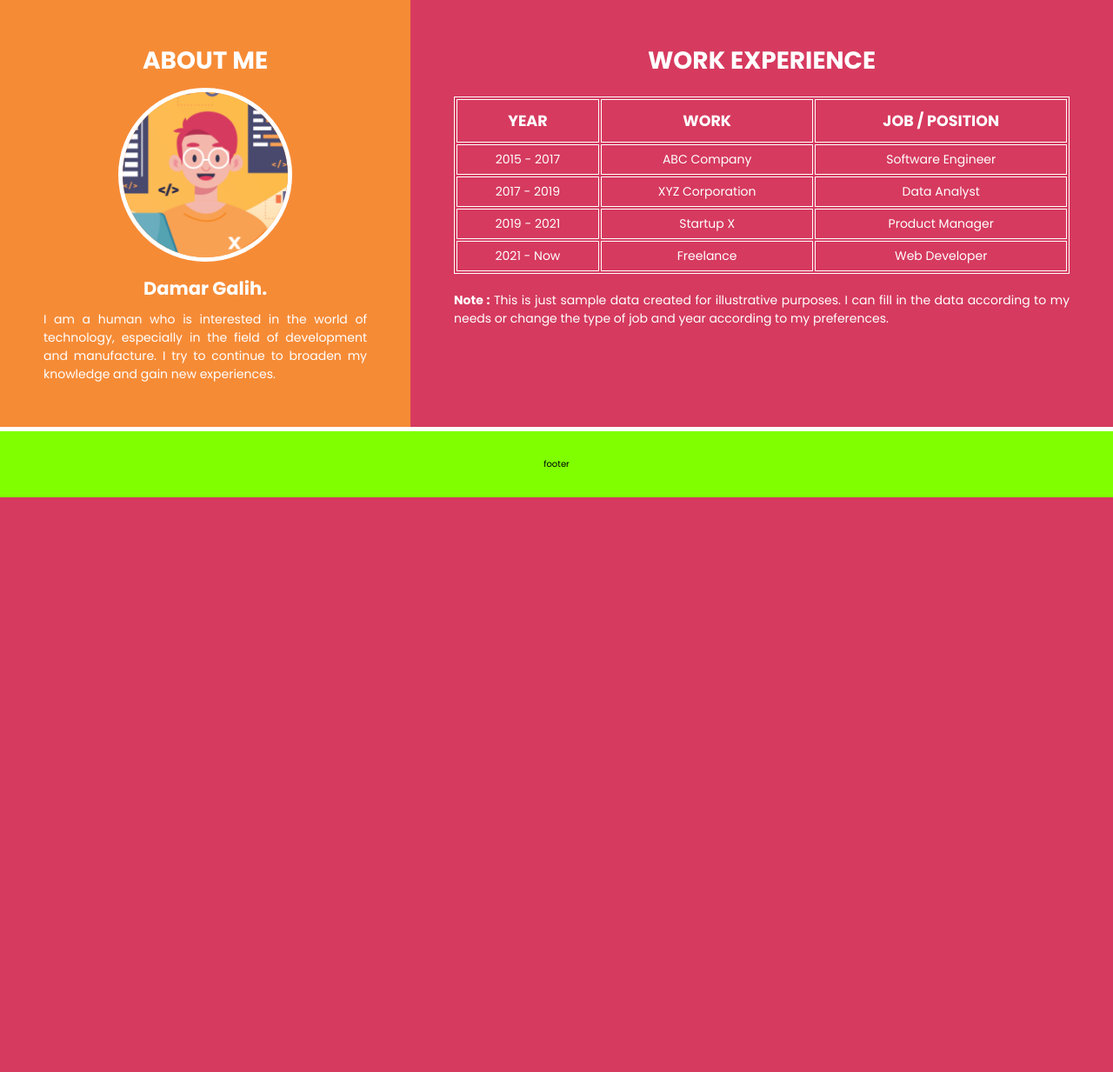
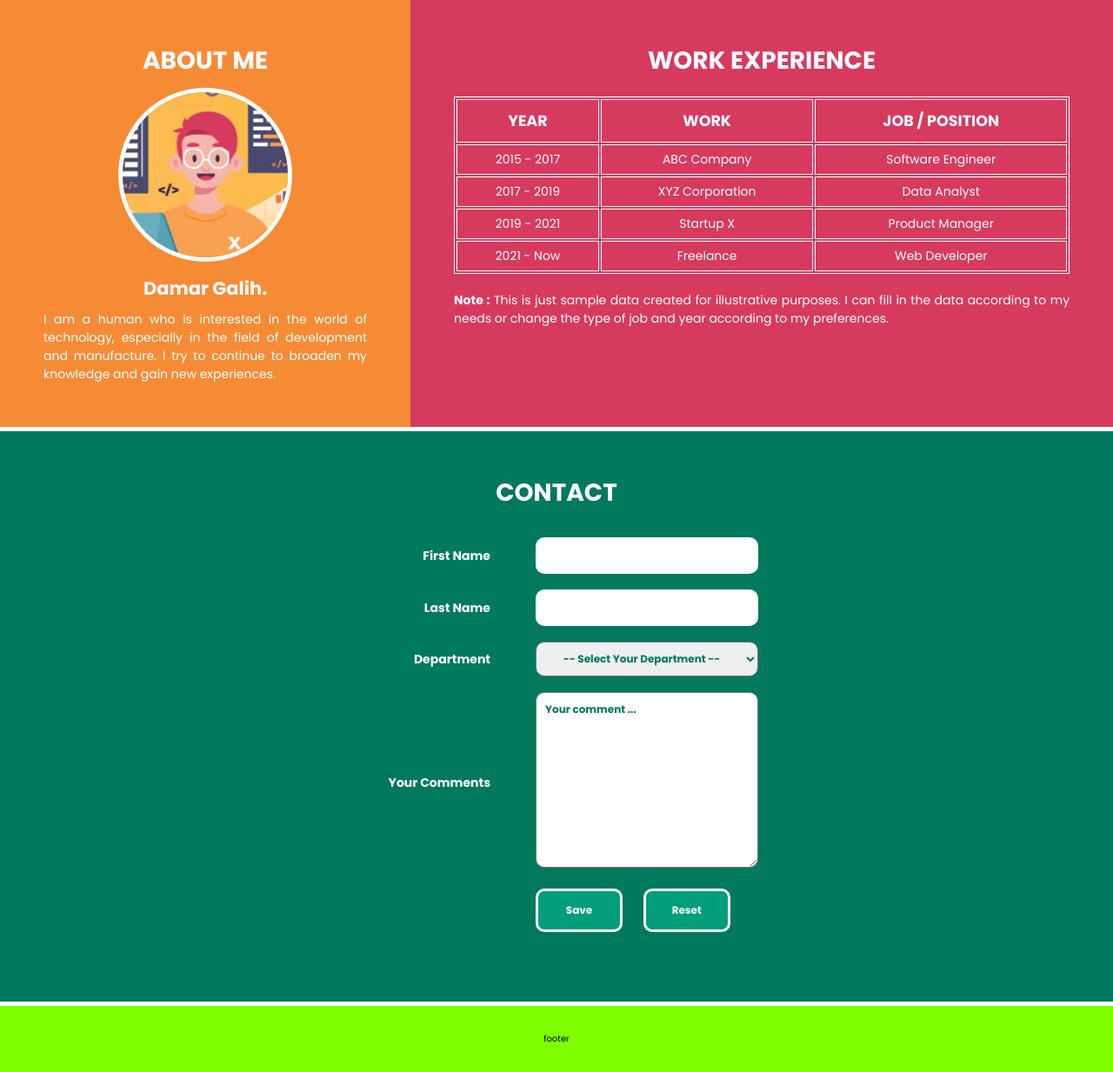
Before and after one commit to damar-glh/programming-website, a PHP site: page /Challenge_1.html in a window 1280 px wide. Shown: the part 687-1920 px from the top of the page at 87% size. Before the commit the page ends 1259 px from the top, so only its background shows below. Run offline with PHP 8.4, Linux system fonts and the light colour scheme; some web fonts are replaced.

Commit message:
feat: add contact for challenge

```diff
--- a/Week_3/challenge/Challenge_1.css
+++ b/Week_3/challenge/Challenge_1.css
@@ -33,6 +33,10 @@ header {
     display: flex;
     border-bottom: 5px solid white;
     color: white;
+}
+
+.sidebar {
+    flex: 1;
 }
 
 nav {
@@ -107,7 +111,7 @@ main h1 {
     margin-bottom: 20px;
 }
 
-table, th, td {
+.works-table, .works-table th, .works-table td {
     border: 1px solid white;
 }
 
@@ -137,12 +141,98 @@ p strong {
     font-size: 14px;
 }
 
+.contact {
+    padding: 50px;
+    background-color: #00795D;
+    color: white;
+    border-bottom: 5px solid white;
+}
+
+.contact h1 {
+    font-size: 28px;
+    font-weight: bold;
+    margin-bottom: 20px;
+}
+
+.contact form p {
+    font-size: 14px;
+}
+
+.contact-table, .contact-table td {
+    /* border: 1px solid; */
+    padding-right: 50px;
+}
+
+.contact-table tr td:first-child {
+    text-align: right;
+    width: 50%;
+    font-weight: bold;
+}
+
+.contact-table tr td:nth-child(2){
+    text-align: left;
+}
+
+.contact-table input {
+    width: 50%;
+    padding: 9px 20px;
+    margin: 8px 0;
+    box-sizing: border-box;
+    border: 3px solid white;
+    border-radius: 10px;
+    font-size: 12px;
+    font-weight: bold;
+    color: #00795D;
+}
+
+.contact-table input:focus {
+    font-weight: bold;
+    font-size: 12px;
+    color: #00795D;
+}
+
+select {
+    width: 50%;
+    height: 40px;
+    border-radius: 10px;
+    margin: 8px 0;
+    font-size: 12px;
+    font-weight: bold;
+    color: #00795D;
+}
+
+select option {
+    font-size: 12px;
+    font-weight: bold;
+}
+
+textarea {
+    width: 50%;
+    border-radius: 10px;
+    margin: 8px 0;
+    padding: 10px;
+    font-size: 12px;
+    font-weight: bold;
+    text-align: justify;
+    color: #00795D;
+}
+
+textarea::placeholder {
+    color: #00795D;
+}
+
+input[type="submit"], input[type="reset"] {
+    height: 50px;
+    width: 100px;
+    cursor: pointer;
+    color: white;
+    background-color: #009E7B;
+    border: 3px solid white;
+    border-radius: 10px;
+    margin-right: 20px;
+}
 
 footer {
     background-color: chartreuse;
     padding: 30px;
 }
-
-.sidebar {
-    flex: 1;
-}
--- a/Week_3/challenge/Challenge_1.html
+++ b/Week_3/challenge/Challenge_1.html
@@ -32,7 +32,7 @@
             </div>
             <main id="works">
                 <h1>WORK EXPERIENCE</h1>
-                <table aria-describedby="WORK EXPERIENCE">
+                <table aria-describedby="WORK EXPERIENCE" class="works-table">
                     <tr>
                         <th>YEAR</th>
                         <th>WORK</th>
@@ -62,6 +62,45 @@
                 <p><strong>Note :</strong> This is just sample data created for illustrative purposes. I can fill in the data according to my needs or change the type of job and year according to my preferences.</p>
             </main>
         </div>
+        <div class="contact">
+            <h1>CONTACT</h1>
+            <form action="" method="">
+                <table aria-describedby="contact" class="contact-table">
+                    <tr>
+                        <td>First Name</td>
+                        <td><input type="text" name="first_name" /></td>
+                    </tr>
+                    <tr>
+                        <td>Last Name</td>
+                        <td><input type="text" name="last_name" /></td>
+                    </tr>
+                    <tr>
+                        <td>Department</td>
+                        <td>
+                            <select name="department" id="">
+                                <option>-- Select Your Department --</option>
+                                <option value="informatics">Software Engineer</option>
+                                <option value="accounting">Project Manager</option>
+                                <option value="economy">Data Analyst</option>
+                                <option value="civil">Web Developer</option>
+                                <option value="architecture">Exc.</option>
+                            </select>
+                        </td>
+                    </tr>
+                    <tr>
+                        <td>Your Comments</td>
+                        <td><textarea name="" id="" cols="30" rows="10" placeholder="Your comment ... "></textarea></td>
+                    </tr>
+                    <tr>
+                        <td></td>
+                        <td>
+                            <input type="submit" value="Save" name="save">
+                            <input type="reset" value="Reset">
+                        </td>
+                    </tr>
+                </table>
+            </form>
+        </div>
         <footer>footer</footer>
     </div>
 </body>
```
